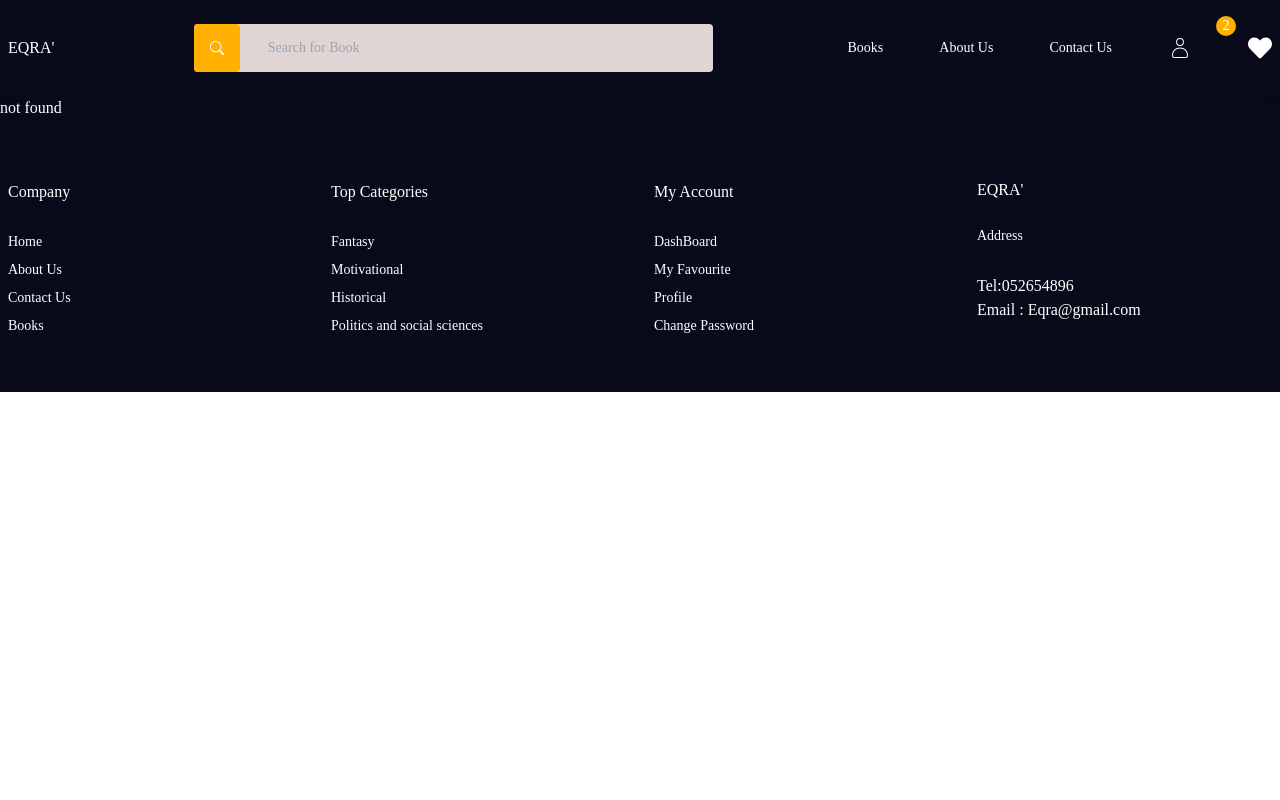
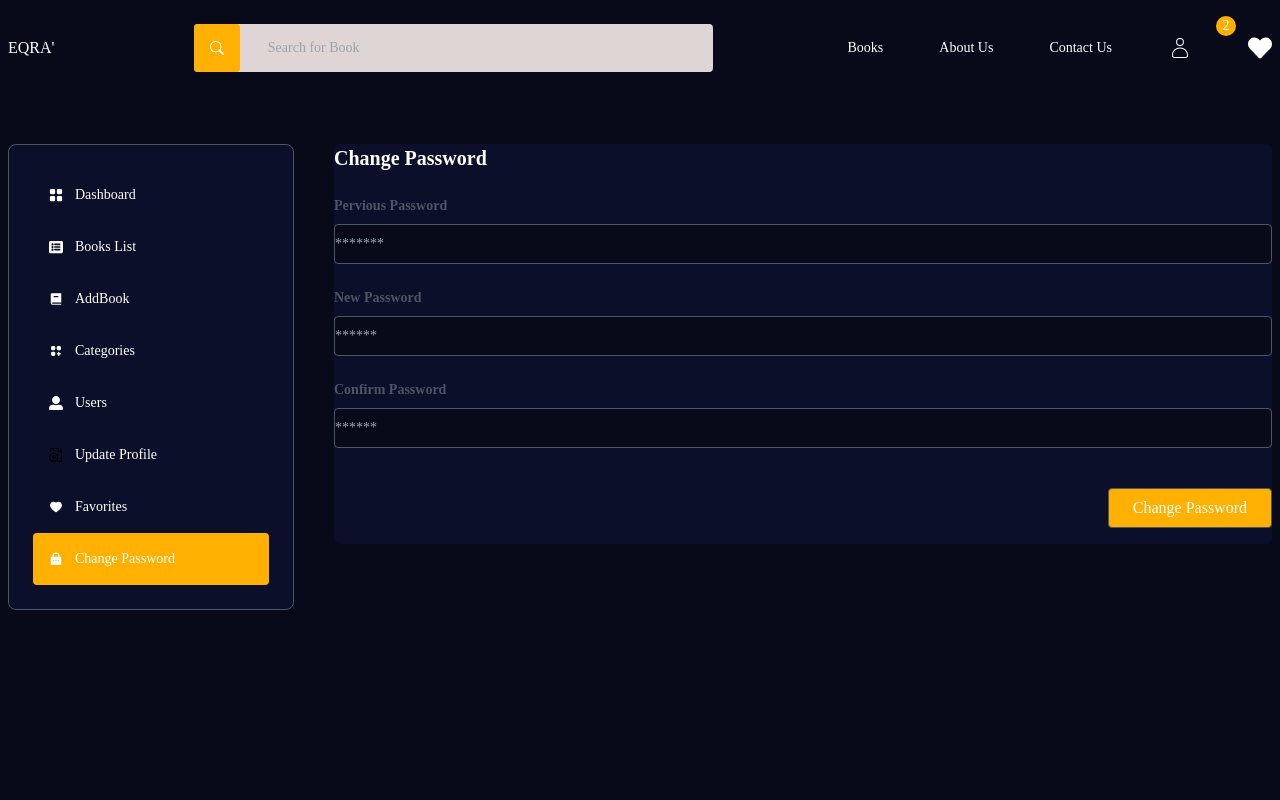
Before and after one commit to daniahih/iqraa-app, a React (Create React App) app in the folder client/: page /password in a window 1280 px wide. Shown: the top 800 px of the page. Built offline with nearby package versions, Linux system fonts and the light colour scheme.

Commit message:
added change password page for admin user

```diff
--- a/client/src/App.js
+++ b/client/src/App.js
@@ -11,6 +11,7 @@ import SingleBook from "./screens/singleBook";
 import Login from "./screens/Login";
 import Register from "./screens/Register";
 import Profile from "./screens/Dashboard/Profile";
+import Password from "./screens/Dashboard/Password";
 const Router = createBrowserRouter([
   {
     path: "/",
@@ -41,6 +42,10 @@ const Router = createBrowserRouter([
         element: <Register />,
       },
       {
+        path: "/password",
+        element: <Password />,
+      },
+      {
         path: "*",
         element: <NotFound />,
       },
--- a/client/src/screens/Dashboard/Password.js
+++ b/client/src/screens/Dashboard/Password.js
@@ -0,0 +1,42 @@
+import React from "react";
+import SideBar from "./SideBar";
+import Update from "../../components/Update";
+import { Input } from "../../components/UsedInput";
+
+function Password() {
+  return (
+    <>
+      <SideBar>
+        <div className=" flex flex-col gap-6 ">
+          <h1 className="text-xl font-bold"> Change Password </h1>
+
+          <Input
+            label="Pervious Password "
+            placeholder="*******"
+            type="password"
+            bg={true}
+          ></Input>
+          <Input
+            label="New Password "
+            placeholder="******"
+            type="password"
+            bg={true}
+          ></Input>
+          <Input
+            label="Confirm Password "
+            placeholder="******"
+            type="password"
+            bg={true}
+          ></Input>
+          <div className="flex justify-end items-center my-4">
+            <button className="bg-star transtions hover:bg-main flex-rows gap-4 py-3 px-6  text-white border h-10 border-border rounded ">
+              Change Password
+            </button>
+          </div>
+        </div>
+      </SideBar>
+    </>
+  );
+}
+
+export default Password;
```
